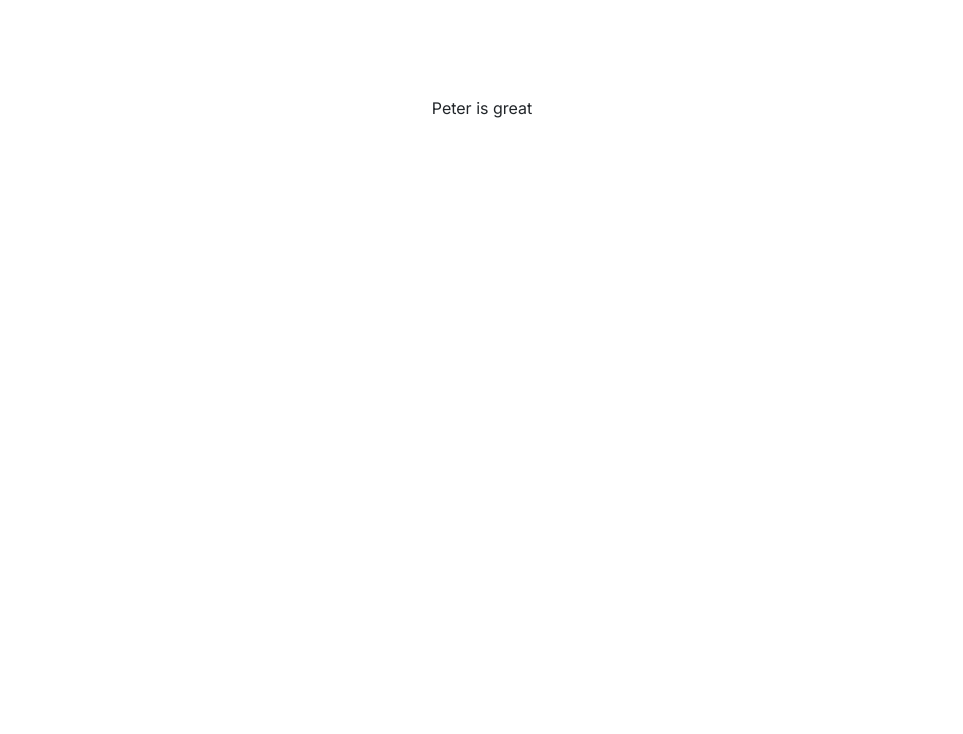
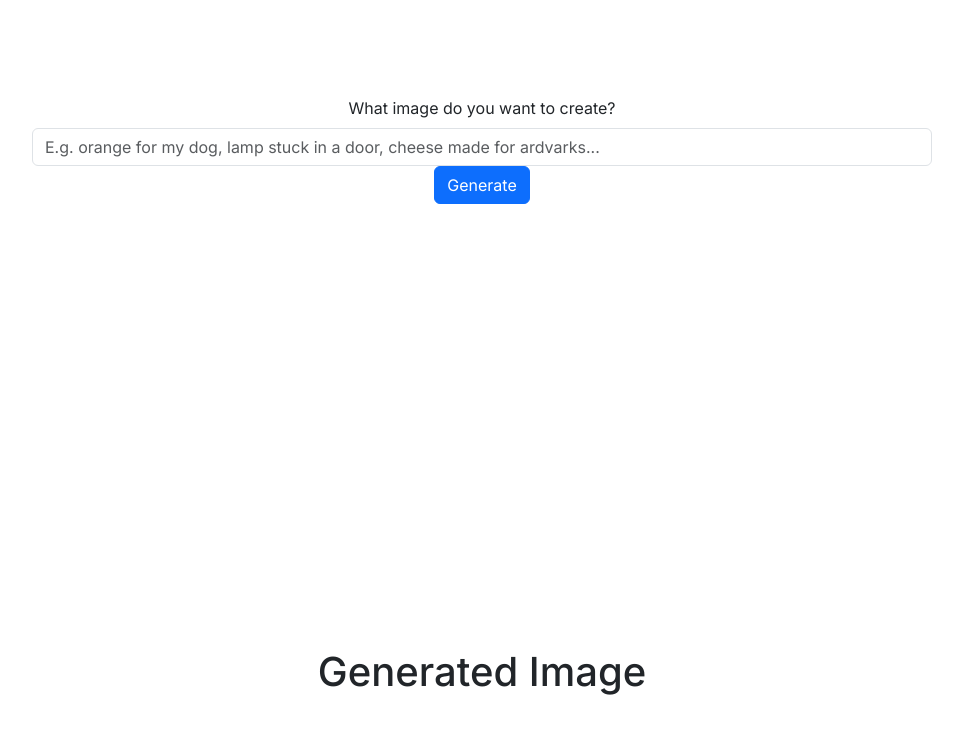
Before and after one commit to petermc87/kiddoart, a Next.js app: page / in a window 1280 px wide. Shown: the top 734 px of the page, without its empty margins (158-1121 px from the left). Built offline with nearby package versions, Linux system fonts and the light colour scheme.

Commit message:
Add search and image component placeholders.

```diff
--- /dev/null
+++ b/app/components/GeneratedImage.tsx
@@ -0,0 +1,3 @@
+export default function GeneratedImage() {
+  return <h1>Generated Image</h1>;
+}
--- /dev/null
+++ b/app/components/SuggestionInput.tsx
@@ -0,0 +1,16 @@
+import { Button, Form } from "react-bootstrap";
+
+export default function SuggestionInput() {
+  return (
+    <Form>
+      <Form.Group>
+        <Form.Label>What image do you want to create?</Form.Label>
+        <Form.Control
+          name="query"
+          placeholder="E.g. orange for my dog, lamp stuck in a door, cheese made for ardvarks..."
+        />
+        <Button>Generate</Button>
+      </Form.Group>
+    </Form>
+  );
+}
--- a/app/page.tsx
+++ b/app/page.tsx
@@ -1,5 +1,21 @@
+"use client";
+
+import { Container } from "react-bootstrap";
+import GeneratedImage from "./components/GeneratedImage";
+import SuggestionInput from "./components/SuggestionInput";
 import styles from "./page.module.css";
 
 export default function Home() {
-  return <main className={styles.main}>Peter is great</main>;
+  return (
+    <Container>
+      <main className={styles.main}>
+        <Container style={{ textAlign: "center" }}>
+          <SuggestionInput />
+        </Container>
+        <Container style={{ textAlign: "center" }}>
+          <GeneratedImage />
+        </Container>
+      </main>
+    </Container>
+  );
 }
--- a/package.json
+++ b/package.json
@@ -16,7 +16,9 @@
     "eslint": "8.47.0",
     "eslint-config-next": "13.4.19",
     "next": "13.4.19",
+    "nextjs-progressbar": "^0.0.16",
     "react": "18.2.0",
+    "react-bootstrap": "^2.8.0",
     "react-dom": "18.2.0",
     "typescript": "5.2.2"
   }
```
Also changed, not shown: actions/generatorApi.ts (added), 1 other file (tests, documents, lock files or other folders).
